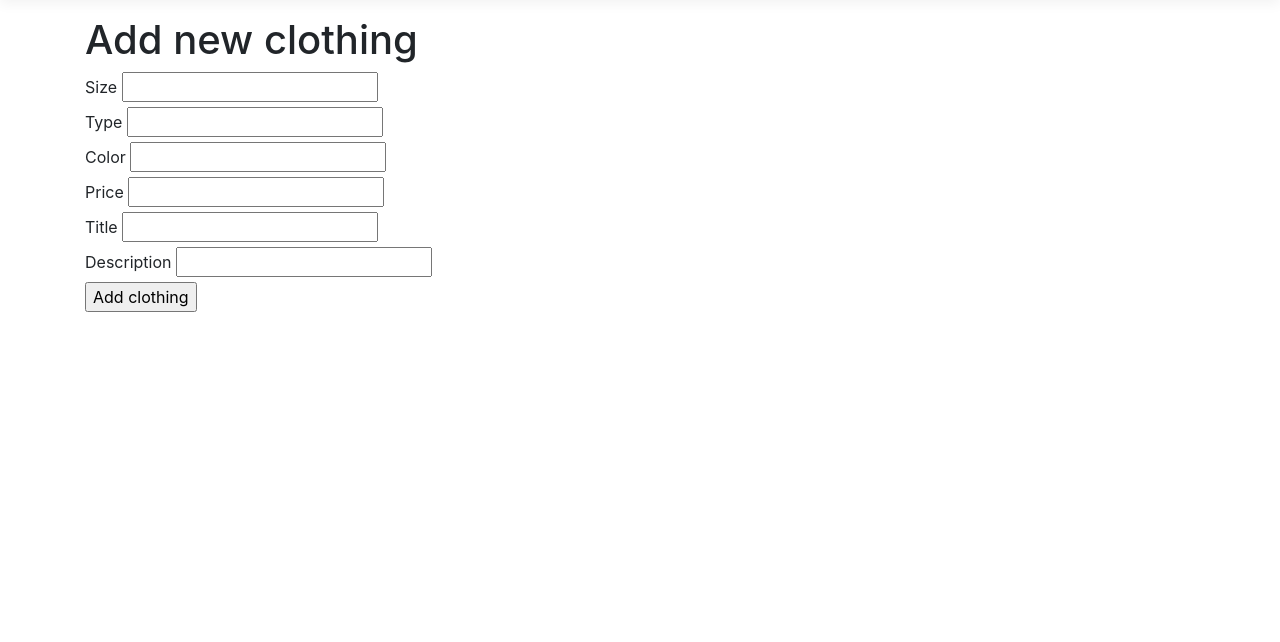
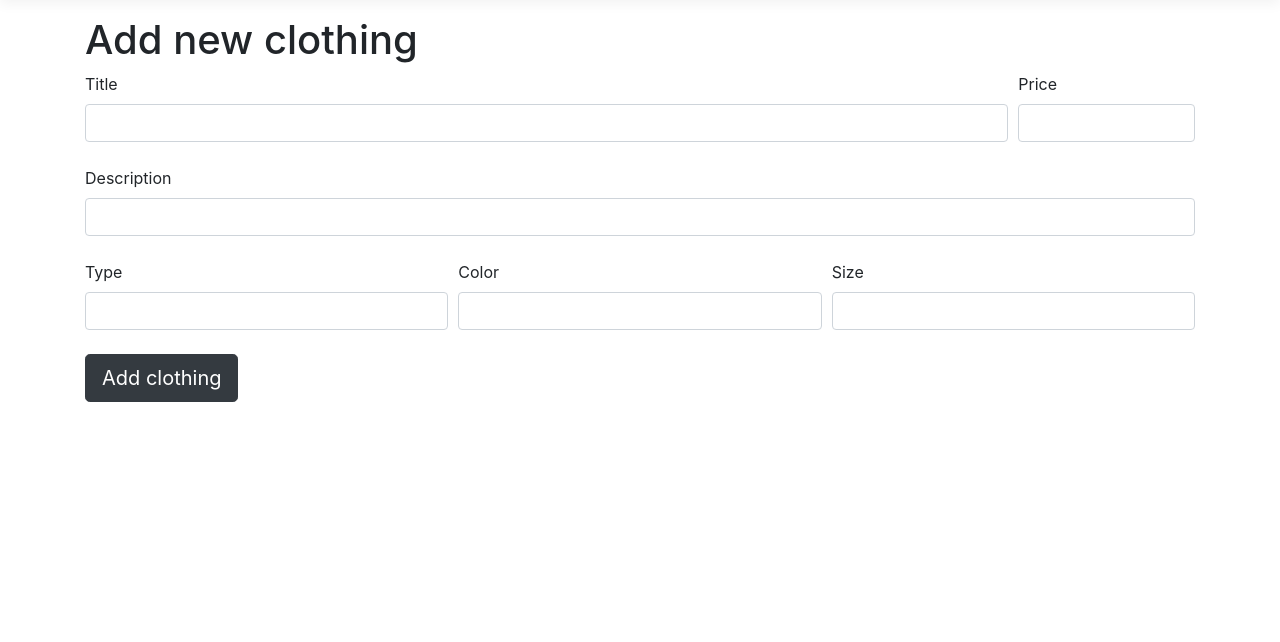
Before and after one commit to greeneteenee/tinyclothesshopping, an ASP.NET Core app: page /Clothes/Add in a window 1280 px wide. Shown: the part 57-699 px from the top of the page. Run offline with ASP.NET Core 8, Linux system fonts and the light colour scheme.

Commit message:
Added styling to Add new clothing item form

```diff
--- a/TinyClothes/Views/Clothes/Add.cshtml
+++ b/TinyClothes/Views/Clothes/Add.cshtml
@@ -6,37 +6,51 @@
 <h1>Add new clothing</h1>
 
 <form method="post">
-    <label asp-for="Size"></label>
-    <input asp-for="Size" />
-    <span asp-validation-for="Size"></span>
-    <br />
 
-    <label asp-for="Type"></label>
-    <input asp-for="Type" />
-    <span asp-validation-for="Type"></span>
-    <br />
-
-    <label asp-for="Color"></label>
-    <input asp-for="Color" />
-    <span asp-validation-for="Color"></span>
-    <br />
-
-    <label asp-for="Price"></label>
-    <input asp-for="Price" />
-    <span asp-validation-for="Price"></span>
-    <br />
-
-    <label asp-for="Title"></label>
-    <input asp-for="Title" />
-    <span asp-validation-for="Title"></span>
-    <br />
+    <div class="form-row">
+        <div class="col-md-10">
+            <label asp-for="Title"></label>
+            <input class="form-control" asp-for="Title" />
+            <span asp-validation-for="Title"></span>
+            <br />
+        </div>
+        <div class="col-md-2">
+            <label asp-for="Price"></label>
+            <input class="form-control" asp-for="Price" />
+            <span asp-validation-for="Price"></span>
+            <br />
+        </div>
+    </div>
 
     <label asp-for="Description"></label>
-    <input asp-for="Description" />
+    <input class="form-control" asp-for="Description" />
     <span asp-validation-for="Description"></span>
     <br />
 
-    <input type="submit" value="Add clothing" />
+    <div class="form-row">
+        <div class="col">
+            <label asp-for="Type"></label>
+            <input class="form-control" asp-for="Type" />
+            <span asp-validation-for="Type"></span>
+            <br />
+        </div>
+        <div class="col">
+            <label asp-for="Color"></label>
+            <input class="form-control" asp-for="Color" />
+            <span asp-validation-for="Color"></span>
+            <br />
+        </div>
+        <div class="col">
+            <label asp-for="Size"></label>
+            <input class="form-control" asp-for="Size" />
+            <span asp-validation-for="Size"></span>
+            <br />
+        </div>
+
+
+    </div>
+
+    <input type="submit" class="btn btn-lg btn-dark" value="Add clothing" />
 
 
 </form>
```
